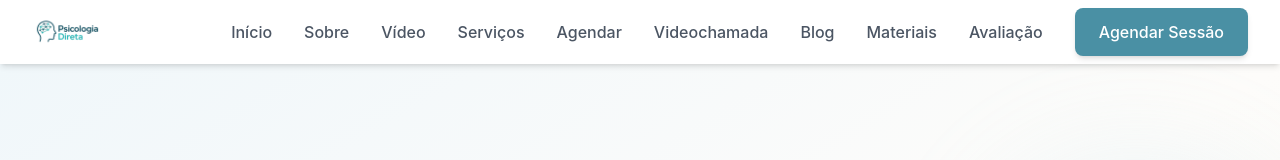
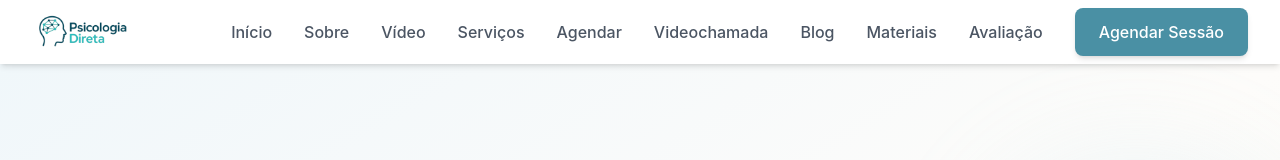
Before and after one commit to inovagratis-ctrl/onlinepsicologiabrasil, a Next.js app: page / in a window 1280 px wide. Shown: the top 160 px of the page. Built offline with nearby package versions, Linux system fonts and the light colour scheme.

Commit message:
fix: logo header 100x100

```diff
--- a/src/components/Navbar.tsx
+++ b/src/components/Navbar.tsx
@@ -25,7 +25,7 @@ export default function Navbar() {
       <div className="max-w-7xl mx-auto px-4 sm:px-6 lg:px-8">
         <div className="flex justify-between items-center h-16">
           <Link href="/" className="flex items-center gap-2">
-            <Image src="/logo_completa_base.png" alt="Psicologia Direta" width={70} height={70} className="rounded-lg" unoptimized />
+            <Image src="/logo_completa_base.png" alt="Psicologia Direta" width={100} height={100} className="rounded-lg" unoptimized />
           </Link>
 
           <div className="hidden md:flex items-center gap-8">
```
